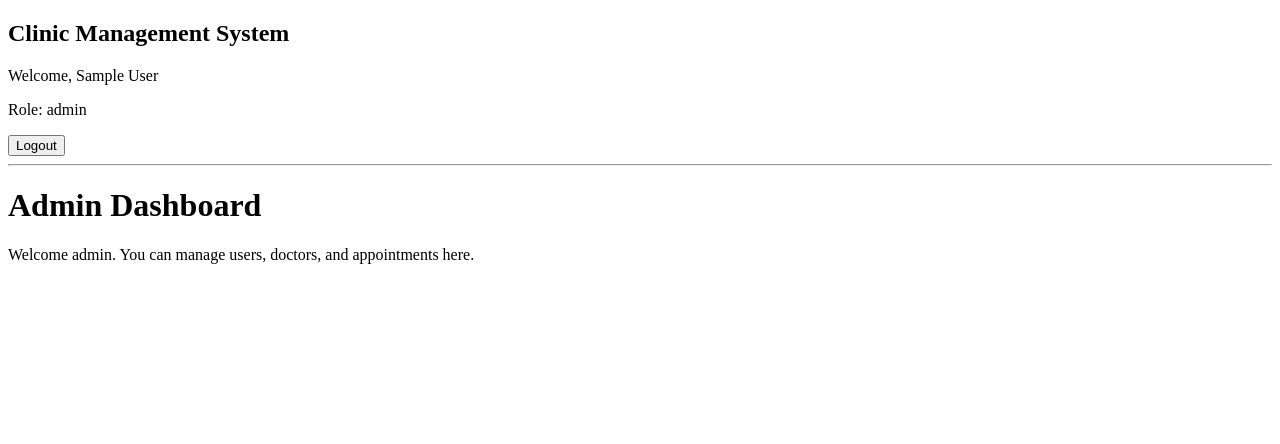
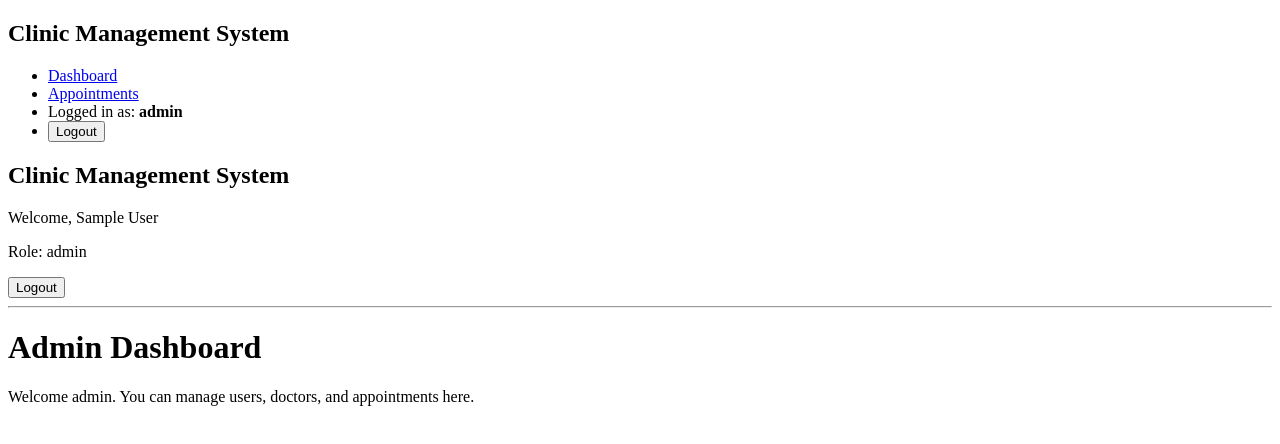
Before and after one commit to imanshahrel/CCS6344-Assignment-G21, a React (Vite) app in the folder client/: page /dashboard in a window 1280 px wide. Shown: the top 444 px of the page. Built offline with nearby package versions, Linux system fonts and the light colour scheme; sample sign-in values are in the browser's storage.

Commit message:
Implemented navigation bar for authenticated users

```diff
--- /dev/null
+++ b/client/src/components/Navbar.jsx
@@ -0,0 +1,33 @@
+import { Link, useNavigate } from "react-router-dom";
+
+function Navbar() {
+    const navigate = useNavigate();
+    const user = JSON.parse(localStorage.getItem("user"));
+    const handleLogout = () => {
+        localStorage.removeItem("token");
+        localStorage.removeItem("user");
+        navigate("/login");
+    };
+    return (
+        <nav>
+            <h2>Clinic Management System</h2>
+            <ul>
+                <li>
+                    <Link to="/dashboard">Dashboard</Link>
+                </li>
+                <li>
+                    <Link to="/appointments">Appointments</Link>
+                </li>
+                <li>
+                    Logged in as: <strong>{user?.role}</strong>
+                </li>
+                <li>
+                    <button onClick={handleLogout}>Logout</button>
+                </li>
+            </ul>
+        </nav>
+
+    );
+}
+
+export default Navbar;
--- a/client/src/pages/Dashboard.jsx
+++ b/client/src/pages/Dashboard.jsx
@@ -4,6 +4,7 @@ import { useNavigate } from "react-router-dom";
 import AdminDashboard from "./AdminDashboard";
 import DoctorDashboard from "./DoctorDashboard";
 import PatientDashboard from "./PatientDashboard";
+import Navbar from "../components/Navbar";
 
 function Dashboard() {
     const navigate = useNavigate();
@@ -19,6 +20,7 @@ function Dashboard() {
 
     return (
         <div>
+            <Navbar />
             <h2>Clinic Management System</h2>
 
             <p>Welcome, {user?.name}</p>
```
